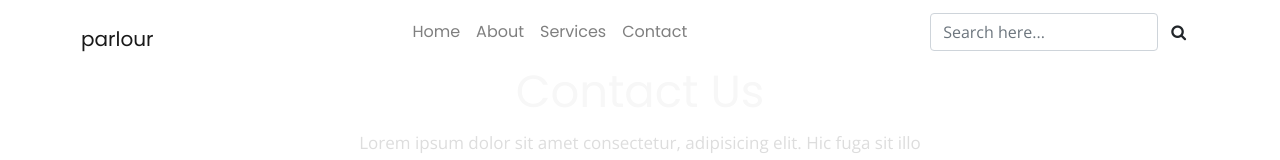
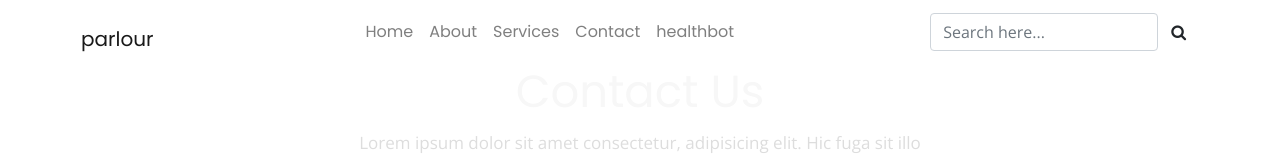
Before and after one commit to VAMSIKATTERA/PROJECT-FRT, a plain HTML site: page contact.html in a window 1280 px wide. Shown: the top 160 px of the page. Drawn offline with nearby package versions, Linux system fonts and the light colour scheme.

Commit message:
Update contact.html

```diff
--- a/contact.html
+++ b/contact.html
@@ -43,6 +43,9 @@
 
                     <li class="nav-item">
                         <a class="nav-link" href="contact.html">Contact</a>
+                    </li>
+		    <li class="nav-item">
+                    <a class="nav-link" href="healthbot.html">healthbot</a>
                     </li>
                 </ul>
                   <form action="#" method="post">
```
